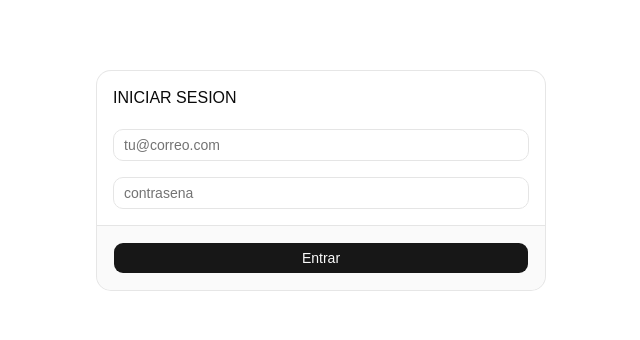
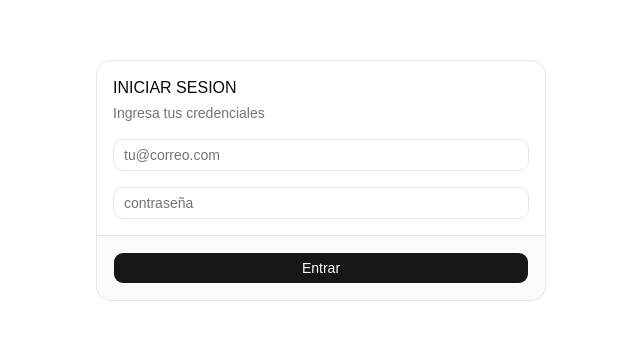
Before and after one commit to davidpp09/RestFoodF, a React (Vite) app: page / in a window 1280 px wide. Shown: the part 220-560 px from the top of the page, without its empty margins (319-959 px from the left). Built offline with nearby package versions, Linux system fonts and the light colour scheme.

Commit message:
correcion de datos login

```diff
--- a/src/pages/Login.jsx
+++ b/src/pages/Login.jsx
@@ -1,20 +1,19 @@
 import { Button } from "@/components/ui/button"
 import { Input } from "@/components/ui/input"
-import { Card, CardHeader, CardTitle, CardDescription, CardContent, CardFooter, } from "@/components/ui/card"
+import { Card, CardHeader, CardTitle, CardDescription, CardContent, CardFooter } from "@/components/ui/card"
 
 export default function Login({ email, setEmail, pass, setPass }) {
 
     const handleSubmit = () => {
-        console.log("Intentando iniciar sesión con:", email, pass);
-        // Aquí es donde luego pondrás la lógica para validar o enviar a una API
+        console.log("Intentando iniciar sesión con:", { email, pass });
     };
+
     return (
-
-        <div className="flex min-h-screen  justify-center items-center">
-            <Card className="w-full max-w-md" >
-                <CardHeader >
+        <div className="flex min-h-screen justify-center items-center">
+            <Card className="w-full max-w-md">
+                <CardHeader>
                     <CardTitle>INICIAR SESION</CardTitle>
-                    <CardDescription></CardDescription>
+                    <CardDescription>Ingresa tus credenciales</CardDescription>
                 </CardHeader>
                 <CardContent>
                     <div className="grid gap-4">
@@ -26,7 +25,7 @@ export default function Login({ email, setEmail, pass, setPass }) {
                         />
                         <Input
                             type="password"
-                            placeholder="contrasena"
+                            placeholder="contraseña"
                             value={pass}
                             onChange={(e) => setPass(e.target.value)}
                         />
@@ -37,7 +36,5 @@ export default function Login({ email, setEmail, pass, setPass }) {
                 </CardFooter>
             </Card>
         </div>
-
     )
-
 }
```
